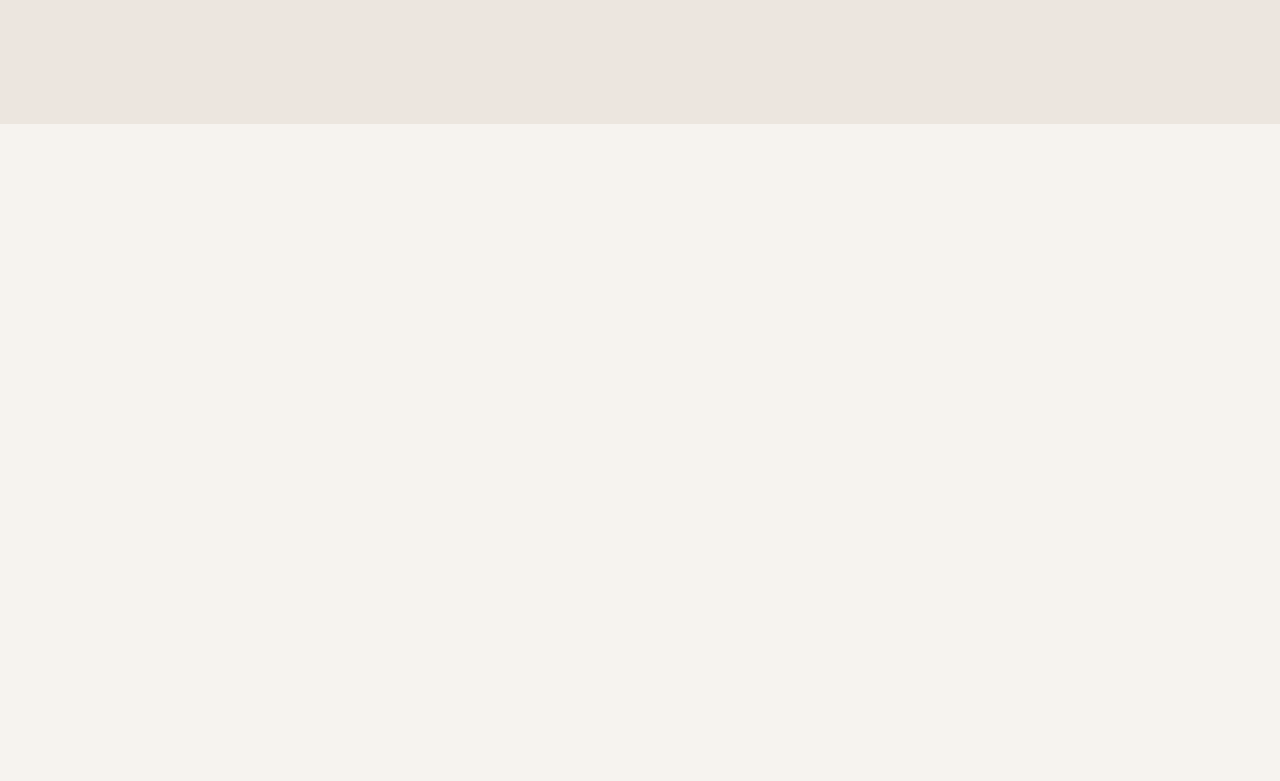
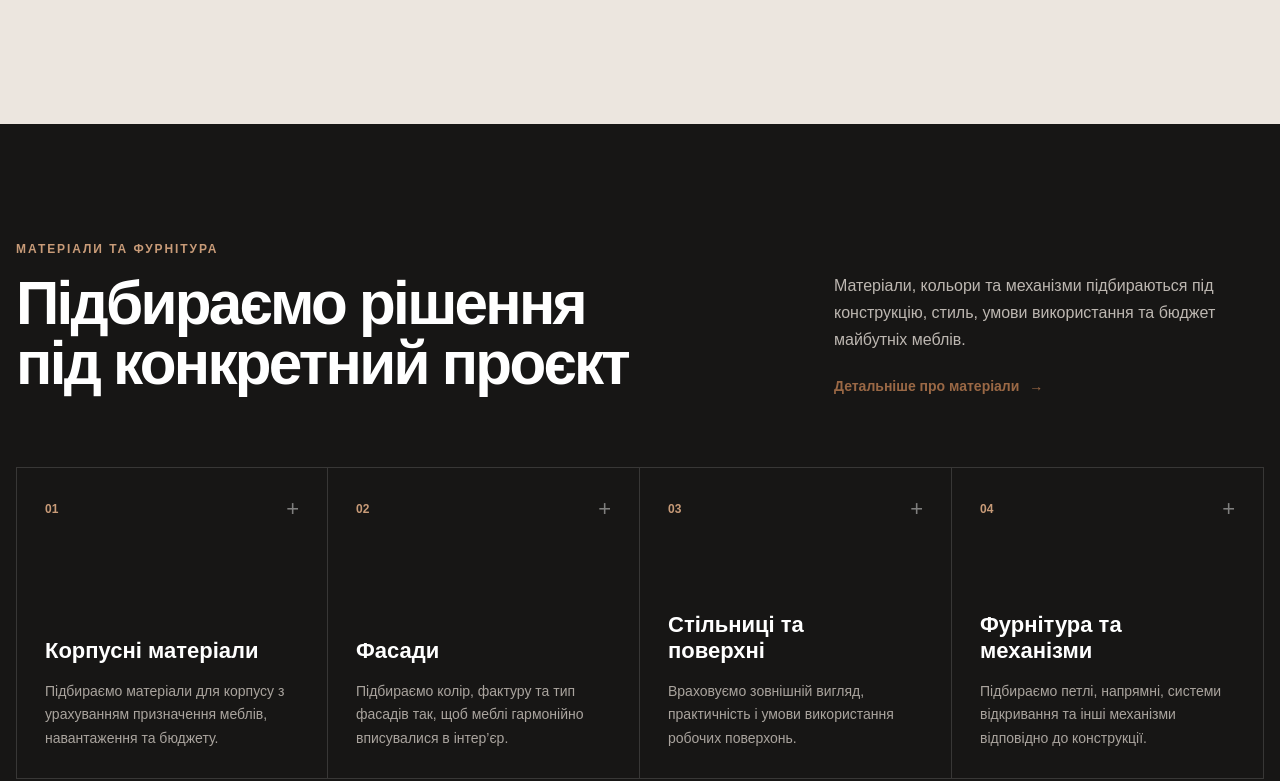
Before and after one commit to kostiantinkovalskyi93/4home-next, a Next.js app: page / in a window 1280 px wide. Shown: the part 5157-5938 px from the top of the page. Before the commit the page ends 5281 px from the top, so only its background shows below. Built offline with nearby package versions, Linux system fonts and the light colour scheme.

Commit message:
feat: add homepage materials section

```diff
--- a/src/app/page.module.css
+++ b/src/app/page.module.css
@@ -427,8 +427,6 @@
     );
 
   pointer-events: none;
-
-  transition: background 300ms ease;
 }
 
 .categoryNumber,
@@ -487,11 +485,6 @@
   -webkit-backdrop-filter: blur(10px);
 
   font-size: 22px;
-
-  transition:
-    background-color 220ms ease,
-    border-color 220ms ease,
-    transform 220ms ease;
 }
 
 .categoryContent {
@@ -537,14 +530,6 @@
 
 .categoryLink:hover .categoryImage {
   transform: scale(1.035);
-}
-
-.categoryLink:hover .categoryArrow {
-  border-color: var(--color-accent);
-
-  background: var(--color-accent);
-
-  transform: rotate(5deg);
 }
 
 .categoryLink:hover .categoryMore {
@@ -596,10 +581,6 @@
   letter-spacing: -0.045em;
 }
 
-.portfolioHeaderRight {
-  padding-bottom: 4px;
-}
-
 .portfolioIntro {
   color: var(--color-text-muted);
 
@@ -607,7 +588,8 @@
   line-height: 1.7;
 }
 
-.portfolioAllLink {
+.portfolioAllLink,
+.materialsLink {
   display: inline-flex;
   align-items: center;
 
@@ -623,23 +605,19 @@
   transition: gap 200ms ease;
 }
 
-.portfolioAllLink:hover {
+.portfolioAllLink:hover,
+.materialsLink:hover {
   gap: 16px;
 }
 
 .portfolioGrid {
   display: grid;
   grid-template-columns: repeat(12, minmax(0, 1fr));
-  grid-template-rows: repeat(2, auto);
 
   column-gap: 24px;
   row-gap: 34px;
 
   margin-top: 70px;
-}
-
-.portfolioCard {
-  min-width: 0;
 }
 
 .portfolioFeatured {
@@ -649,14 +627,6 @@
 
 .portfolioSmall {
   grid-column: 8 / 13;
-}
-
-.portfolioSmall:nth-child(2) {
-  grid-row: 1;
-}
-
-.portfolioSmall:nth-child(3) {
-  grid-row: 2;
 }
 
 .portfolioLink {
@@ -682,8 +652,6 @@
 .portfolioImage {
   object-fit: cover;
 
-  transform: scale(1.001);
-
   transition: transform 650ms cubic-bezier(0.2, 0.75, 0.25, 1);
 }
 
@@ -707,15 +675,7 @@
   background: rgba(23, 22, 21, 0.26);
   color: #ffffff;
 
-  backdrop-filter: blur(10px);
-  -webkit-backdrop-filter: blur(10px);
-
   font-size: 21px;
-
-  transition:
-    background-color 220ms ease,
-    border-color 220ms ease,
-    transform 220ms ease;
 }
 
 .portfolioInfo {
@@ -746,14 +706,6 @@
 
 .portfolioLink:hover .portfolioImage {
   transform: scale(1.035);
-}
-
-.portfolioLink:hover .portfolioArrow {
-  border-color: var(--color-accent);
-
-  background: var(--color-accent);
-
-  transform: rotate(5deg);
 }
 
 .portfolioMobileAction {
@@ -814,17 +766,11 @@
   line-height: 1.7;
 }
 
-/* ========================================
-   PROCESS TIMELINE
-======================================== */
-
 .processTimeline {
   position: relative;
 
   display: grid;
   grid-template-columns: repeat(6, minmax(0, 1fr));
-
-  gap: 0;
 
   margin-top: 76px;
 }
@@ -873,8 +819,6 @@
 
   font-size: 11px;
   font-weight: 700;
-
-  letter-spacing: 0.06em;
 }
 
 .processContent {
@@ -882,15 +826,11 @@
 }
 
 .processStepTitle {
-  max-width: 180px;
-
   color: var(--color-text);
 
   font-size: 21px;
   font-weight: 600;
   line-height: 1.15;
-
-  letter-spacing: -0.025em;
 }
 
 .processDescription {
@@ -925,22 +865,140 @@
   border: 1px solid var(--color-text);
   border-radius: var(--radius-sm);
 
-  color: var(--color-text);
+  font-size: 14px;
+  font-weight: 600;
+}
+
+/* ========================================
+   MATERIALS
+======================================== */
+
+.materials {
+  padding-block: 118px 126px;
+
+  background: var(--color-dark);
+  color: #ffffff;
+}
+
+.materialsHeader {
+  display: grid;
+  grid-template-columns:
+    minmax(0, 1fr)
+    minmax(280px, 430px);
+
+  align-items: end;
+
+  gap: 72px;
+}
+
+.materialsEyebrow {
+  margin-bottom: 18px;
+
+  color: #c89b78;
+
+  font-size: 12px;
+  font-weight: 700;
+  line-height: 1.2;
+
+  letter-spacing: 0.16em;
+}
+
+.materialsTitle {
+  max-width: 760px;
+
+  font-size: clamp(44px, 4.7vw, 68px);
+  font-weight: 700;
+  line-height: 1;
+
+  letter-spacing: -0.045em;
+}
+
+.materialsIntro {
+  color: #bdb7b1;
+
+  font-size: 16px;
+  line-height: 1.7;
+}
+
+.materialsGrid {
+  display: grid;
+  grid-template-columns: repeat(4, minmax(0, 1fr));
+
+  margin-top: 72px;
+
+  border-top: 1px solid rgba(255, 255, 255, 0.14);
+  border-bottom: 1px solid rgba(255, 255, 255, 0.14);
+}
+
+.materialCard {
+  min-height: 310px;
+
+  display: flex;
+  flex-direction: column;
+  justify-content: space-between;
+
+  padding: 28px;
+
+  border-right: 1px solid rgba(255, 255, 255, 0.14);
+
+  transition:
+    background-color 220ms ease,
+    transform 220ms ease;
+}
+
+.materialCard:first-child {
+  border-left: 1px solid rgba(255, 255, 255, 0.14);
+}
+
+.materialCard:hover {
+  background: rgba(255, 255, 255, 0.04);
+
+  transform: translateY(-4px);
+}
+
+.materialTop {
+  display: flex;
+  align-items: center;
+  justify-content: space-between;
+}
+
+.materialNumber {
+  color: #c89b78;
+
+  font-size: 12px;
+  font-weight: 700;
+}
+
+.materialPlus {
+  color: rgba(255, 255, 255, 0.45);
+
+  font-size: 22px;
+  font-weight: 300;
+}
+
+.materialContent {
+  padding-top: 48px;
+}
+
+.materialTitle {
+  max-width: 230px;
+
+  color: #ffffff;
+
+  font-size: 22px;
+  font-weight: 600;
+  line-height: 1.2;
+}
+
+.materialDescription {
+  max-width: 250px;
+
+  margin-top: 16px;
+
+  color: #aaa49e;
 
   font-size: 14px;
-  font-weight: 600;
-
-  transition:
-    background-color 180ms ease,
-    color 180ms ease,
-    transform 180ms ease;
-}
-
-.processButton:hover {
-  background: var(--color-text);
-  color: #ffffff;
-
-  transform: translateY(-1px);
+  line-height: 1.65;
 }
 
 /* ========================================
@@ -953,7 +1011,8 @@
 .portfolioLink:focus-visible,
 .portfolioAllLink:focus-visible,
 .portfolioMobileLink:focus-visible,
-.processButton:focus-visible {
+.processButton:focus-visible,
+.materialsLink:focus-visible {
   outline: 2px solid var(--color-accent);
   outline-offset: 4px;
 }
@@ -966,44 +1025,31 @@
   .advantagesHeader,
   .categoriesHeader,
   .portfolioHeader,
-  .processHeader {
+  .processHeader,
+  .materialsHeader {
     grid-template-columns: 1fr;
 
     max-width: 760px;
+
+    gap: 28px;
   }
 
   .sectionIntro,
   .categoriesIntro,
   .portfolioIntro,
-  .processIntro {
+  .processIntro,
+  .materialsIntro {
     max-width: 620px;
   }
 
-  .advantagesGrid {
+  .advantagesGrid,
+  .materialsGrid {
     grid-template-columns: repeat(2, minmax(0, 1fr));
   }
 
-  .advantageCard {
-    min-height: 260px;
-  }
-
-  .advantageCard:nth-child(2) {
-    border-right: 1px solid var(--color-border);
-  }
-
-  .advantageCard:nth-child(3),
-  .advantageCard:nth-child(4) {
-    border-top: 1px solid var(--color-border);
-  }
-
-  .advantageCard:nth-child(3) {
-    border-left: 1px solid var(--color-border);
-  }
-
-  .categoriesHeader,
-  .portfolioHeader,
-  .processHeader {
-    gap: 28px;
+  .materialCard:nth-child(3),
+  .materialCard:nth-child(4) {
+    border-top: 1px solid rgba(255, 255, 255, 0.14);
   }
 
   .processTimeline {
@@ -1014,10 +1060,6 @@
 
   .processTimeline::before {
     display: none;
-  }
-
-  .processStep {
-    padding-right: 32px;
   }
 }
 
@@ -1034,35 +1076,19 @@
     padding-block: 56px 64px;
   }
 
-  .heroContent {
-    max-width: 680px;
-  }
-
-  .heroVisual {
-    width: 100%;
-    max-width: 720px;
-  }
-
-  .advantages {
-    padding-block: 88px 96px;
-  }
-
-  .categories {
-    padding-block: 92px 100px;
-  }
-
-  .portfolio {
-    padding-block: 92px 100px;
-  }
-
-  .process {
+  .advantages,
+  .categories,
+  .portfolio,
+  .process,
+  .materials {
     padding-block: 92px 100px;
   }
 
   .advantagesGrid,
   .categoriesGrid,
   .portfolioGrid,
-  .processTimeline {
+  .processTimeline,
+  .materialsGrid {
     margin-top: 56px;
   }
 }
@@ -1088,15 +1114,12 @@
 
   .portfolioGrid {
     grid-template-columns: 1fr;
-    grid-template-rows: auto;
 
     gap: 42px;
   }
 
   .portfolioFeatured,
-  .portfolioSmall,
-  .portfolioSmall:nth-child(2),
-  .portfolioSmall:nth-child(3) {
+  .portfolioSmall {
     grid-column: 1;
     grid-row: auto;
   }
@@ -1127,11 +1150,6 @@
 
     border: 1px solid var(--color-border);
     border-radius: var(--radius-sm);
-
-    background: var(--color-surface);
-
-    font-size: 14px;
-    font-weight: 600;
   }
 }
 
@@ -1150,47 +1168,48 @@
   .sectionEyebrow,
   .categoriesEyebrow,
   .portfolioEyebrow,
-  .processEyebrow {
+  .processEyebrow,
+  .materialsEyebrow {
     font-size: 11px;
   }
 
   .title {
     font-size: clamp(40px, 11vw, 52px);
-    line-height: 1;
   }
 
   .description {
     margin-top: 24px;
 
     font-size: 16px;
-    line-height: 1.55;
   }
 
   .actions {
     display: grid;
     grid-template-columns: 1fr;
-
-    margin-top: 30px;
   }
 
   .primaryButton,
   .secondaryButton {
     width: 100%;
-    min-height: 54px;
   }
 
   .imageFrame {
     aspect-ratio: 4 / 3;
   }
 
-  .advantages {
-    padding-block: 72px 78px;
+  .advantages,
+  .categories,
+  .portfolio,
+  .process,
+  .materials {
+    padding-block: 76px 84px;
   }
 
   .sectionTitle,
   .categoriesTitle,
   .portfolioTitle,
-  .processTitle {
+  .processTitle,
+  .materialsTitle {
     font-size: clamp(38px, 10vw, 48px);
     line-height: 1.02;
   }
@@ -1198,110 +1217,44 @@
   .sectionIntro,
   .categoriesIntro,
   .portfolioIntro,
-  .processIntro {
+  .processIntro,
+  .materialsIntro {
     font-size: 15px;
-    line-height: 1.65;
   }
 
-  .advantagesGrid {
+  .advantagesGrid,
+  .materialsGrid {
     grid-template-columns: 1fr;
 
     margin-top: 48px;
-
-    border-bottom: 0;
   }
 
-  .advantageCard,
-  .advantageCard:first-child,
-  .advantageCard:nth-child(3) {
+  .materialCard,
+  .materialCard:first-child {
     min-height: auto;
 
     padding: 24px 0 28px;
 
     border-right: 0;
     border-left: 0;
-    border-bottom: 1px solid var(--color-border);
+    border-bottom: 1px solid rgba(255, 255, 255, 0.14);
   }
 
-  .advantageCard:nth-child(3),
-  .advantageCard:nth-child(4) {
+  .materialCard:nth-child(3),
+  .materialCard:nth-child(4) {
     border-top: 0;
   }
 
-  .advantageContent {
-    padding-top: 32px;
+  .materialContent {
+    padding-top: 30px;
   }
 
-  .categories {
-    padding-block: 76px 84px;
-  }
-
-  .categoriesGrid {
-    gap: 42px;
-
-    margin-top: 46px;
-  }
-
-  .categoryContent {
-    padding-top: 18px;
-  }
-
-  .categoryTitle {
-    font-size: 27px;
-  }
-
-  .categoryNumber,
-  .portfolioNumber {
-    top: 16px;
-    left: 16px;
-  }
-
-  .categoryArrow,
-  .portfolioArrow {
-    right: 16px;
-    bottom: 16px;
-
-    width: 46px;
-    height: 46px;
-
-    font-size: 20px;
-  }
-
-  .portfolio {
-    padding-block: 76px 84px;
-  }
-
-  .portfolioHeader {
-    gap: 22px;
-  }
-
-  .portfolioGrid {
-    margin-top: 46px;
-  }
-
-  .portfolioInfo {
-    padding-top: 16px;
-  }
-
-  .portfolioProjectTitle {
-    font-size: 26px;
-  }
-
-  .process {
-    padding-block: 76px 84px;
-  }
-
-  .processHeader {
-    gap: 22px;
+  .materialTitle {
+    font-size: 21px;
   }
 
   .processTimeline {
-    position: relative;
-
-    display: grid;
     grid-template-columns: 1fr;
-
-    gap: 0;
 
     margin-top: 48px;
   }
@@ -1326,31 +1279,8 @@
     padding: 0 0 38px;
   }
 
-  .processStep:last-child {
-    padding-bottom: 0;
-  }
-
-  .processMarker {
-    width: 46px;
-    height: 46px;
-  }
-
   .processContent {
     padding-top: 2px;
-  }
-
-  .processStepTitle {
-    max-width: none;
-
-    font-size: 21px;
-  }
-
-  .processDescription {
-    max-width: 360px;
-
-    margin-top: 10px;
-
-    font-size: 14px;
   }
 
   .processAction {
@@ -1361,7 +1291,6 @@
 
   .processButton {
     width: 100%;
-    min-height: 54px;
   }
 
   .categoryLink:hover .categoryImage,
@@ -1382,7 +1311,8 @@
   .sectionTitle,
   .categoriesTitle,
   .portfolioTitle,
-  .processTitle {
+  .processTitle,
+  .materialsTitle {
     font-size: 36px;
   }
 }
@@ -1396,12 +1326,11 @@
   .secondaryButton,
   .advantageCard,
   .categoryImage,
-  .categoryArrow,
   .categoryMore,
   .portfolioImage,
-  .portfolioArrow,
   .portfolioAllLink,
-  .processButton {
+  .materialCard,
+  .materialsLink {
     transition: none;
   }
 }
--- a/src/app/page.tsx
+++ b/src/app/page.tsx
@@ -138,6 +138,33 @@ const processSteps = [
     title: "Доставка та монтаж",
     description:
       "Доставляємо меблі, виконуємо встановлення та перевіряємо готовий результат.",
+  },
+];
+
+const materials = [
+  {
+    number: "01",
+    title: "Корпусні матеріали",
+    description:
+      "Підбираємо матеріали для корпусу з урахуванням призначення меблів, навантаження та бюджету.",
+  },
+  {
+    number: "02",
+    title: "Фасади",
+    description:
+      "Підбираємо колір, фактуру та тип фасадів так, щоб меблі гармонійно вписувалися в інтер’єр.",
+  },
+  {
+    number: "03",
+    title: "Стільниці та поверхні",
+    description:
+      "Враховуємо зовнішній вигляд, практичність і умови використання робочих поверхонь.",
+  },
+  {
+    number: "04",
+    title: "Фурнітура та механізми",
+    description:
+      "Підбираємо петлі, напрямні, системи відкривання та інші механізми відповідно до конструкції.",
   },
 ];
 
@@ -426,6 +453,57 @@ export default function Home() {
             </div>
           </div>
         </section>
+
+        <section className={styles.materials}>
+          <div className="container">
+            <div className={styles.materialsHeader}>
+              <div>
+                <p className={styles.materialsEyebrow}>
+                  МАТЕРІАЛИ ТА ФУРНІТУРА
+                </p>
+
+                <h2 className={styles.materialsTitle}>
+                  Підбираємо рішення
+                  <br />
+                  під конкретний проєкт
+                </h2>
+              </div>
+
+              <div className={styles.materialsHeaderRight}>
+                <p className={styles.materialsIntro}>
+                  Матеріали, кольори та механізми підбираються під конструкцію,
+                  стиль, умови використання та бюджет майбутніх меблів.
+                </p>
+
+                <Link href="/materials" className={styles.materialsLink}>
+                  Детальніше про матеріали
+                  <span aria-hidden="true">→</span>
+                </Link>
+              </div>
+            </div>
+
+            <div className={styles.materialsGrid}>
+              {materials.map((item) => (
+                <article key={item.number} className={styles.materialCard}>
+                  <div className={styles.materialTop}>
+                    <span className={styles.materialNumber}>{item.number}</span>
+                    <span className={styles.materialPlus} aria-hidden="true">
+                      +
+                    </span>
+                  </div>
+
+                  <div className={styles.materialContent}>
+                    <h3 className={styles.materialTitle}>{item.title}</h3>
+
+                    <p className={styles.materialDescription}>
+                      {item.description}
+                    </p>
+                  </div>
+                </article>
+              ))}
+            </div>
+          </div>
+        </section>
       </main>
     </>
   );
```
